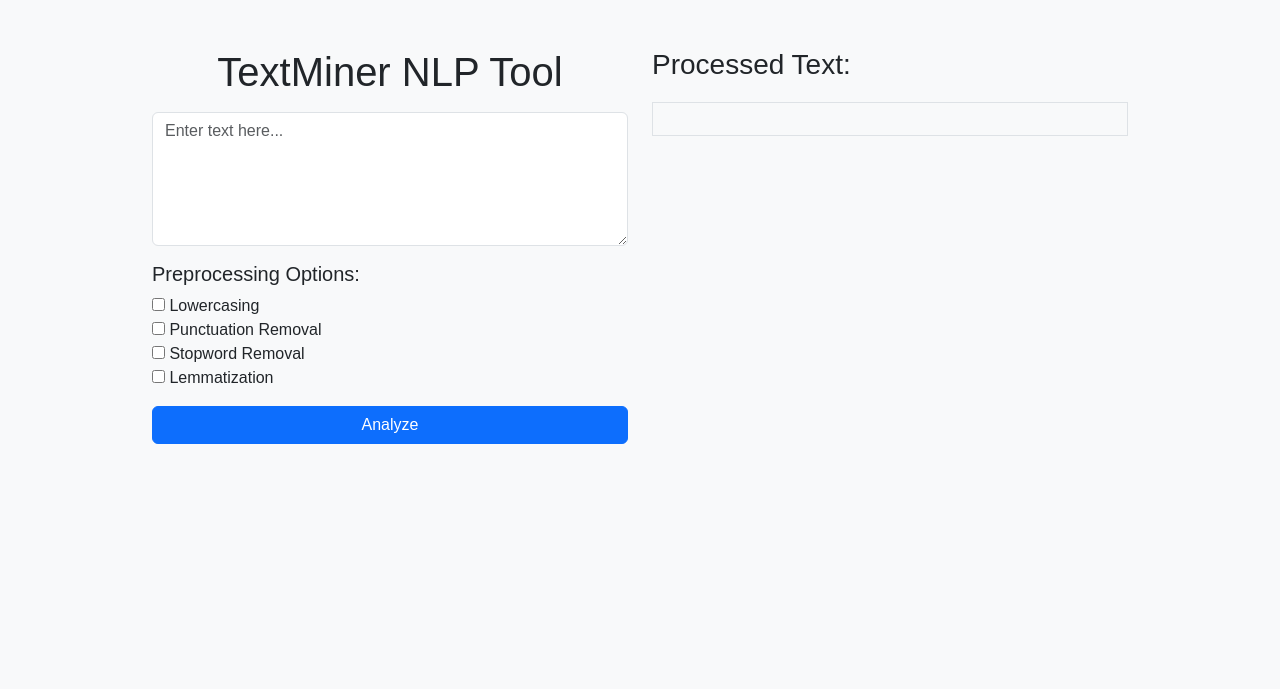
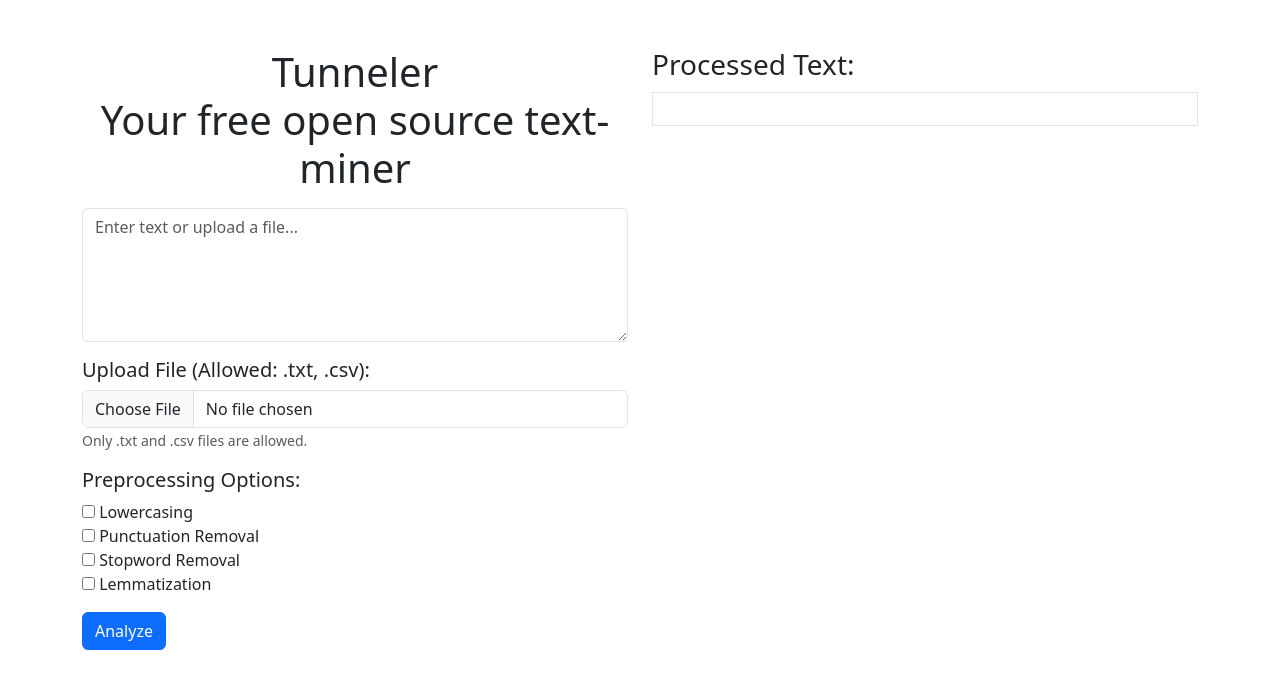
Before and after one commit to murmean/licenta, a Flask app: page / in a window 1280 px wide. Shown: the top 689 px of the page. Run offline with Flask 3, Linux system fonts and the light colour scheme.

Commit message:
1.1.0 stable

```diff
--- a/app.py
+++ b/app.py
@@ -1,12 +1,11 @@
-from flask import Flask, request, jsonify, render_template
+import os
+
+import gensim
 import pandas as pd
 import spacy
+from flask import Flask, request, jsonify, render_template
+from gensim import corpora
 from textblob import TextBlob
-import gensim
-from gensim import corpora
-from wordcloud import WordCloud
-import matplotlib.pyplot as plt
-import os
 
 # Load spaCy NLP model
 nlp = spacy.load("en_core_web_sm")
@@ -113,7 +112,26 @@ def home():
 
 @app.route("/analyze", methods=["POST"])
 def analyze():
-    text = request.form.get("text")
+    text = request.form.get("text", "").strip()
+    file = request.files.get("file")
+
+    # Handle file upload
+    if file:
+        filename = file.filename
+        filepath = os.path.join(app.config["UPLOAD_FOLDER"], filename)
+        file.save(filepath)
+
+        # Read text from file
+        if filename.endswith(".txt"):
+            with open(filepath, "r", encoding="utf-8") as f:
+                text = f.read()
+        elif filename.endswith(".csv"):
+            df = pd.read_csv(filepath)
+            if 'text' in df.columns:
+                text = " ".join(df['text'].dropna().tolist())
+            else:
+                return jsonify({"error": "CSV must contain a 'text' column"})
+
     if not text:
         return jsonify({"error": "No text provided"})
 
@@ -125,19 +143,15 @@ def analyze():
     miner.load_data(text)
     miner.preprocess(lowercase, remove_punct, remove_stopwords, lemmatize)
     sentiment = miner.sentiment_analysis()
-    # wordcloud = miner.generate_word_cloud()  # Commented out
     miner.train_model()
     topics = miner.topic_modeling()
 
     return jsonify({
         "sentiment": sentiment.get("sentiments", [0])[0],
-        # "wordcloud": wordcloud.get("wordcloud", ""),  # Commented out
         "topics": topics.get("topics", []),
-        "processed_text": " ".join(miner.processed_docs[0]),  # Get preprocessed text
-        "keywords": list(topics.get("topics", []))  # Use extracted topics as keywords
+        "processed_text": " ".join(miner.processed_docs[0]),  # Processed text
+        "keywords": list(topics.get("topics", []))  # Keywords are extracted topics
     })
-
-
 
 
 if __name__ == "__main__":
--- a/static/script.js
+++ b/static/script.js
@@ -1,8 +1,66 @@
+document.getElementById("fileInput").addEventListener("change", function(event) {
+    let file = event.target.files[0];
+    let fileInfo = document.getElementById("fileInfo");
+    let fileNameDisplay = document.getElementById("fileName");
+
+    if (file) {
+        let allowedTypes = ["text/plain", "text/csv"];
+        if (!allowedTypes.includes(file.type)) {
+            alert("Unsupported file type! Please upload a .txt or .csv file.");
+            event.target.value = ""; // Clear file input
+            fileInfo.style.display = "none";
+            return;
+        }
+
+        fileNameDisplay.textContent = file.name;
+        fileInfo.style.display = "block";
+    }
+});
+
+// ✅ Fix: Make remove file button work properly
+document.getElementById("removeFileBtn").addEventListener("click", function() {
+    let fileInput = document.getElementById("fileInput");
+    fileInput.value = ""; // Clear file input
+    document.getElementById("fileInfo").style.display = "none"; // Hide file info
+});
+
+// ✅ Function to clean processed text by removing HTML tags before download
+function stripHtmlTags(text) {
+    let tempElement = document.createElement("div");
+    tempElement.innerHTML = text;
+    return tempElement.textContent || tempElement.innerText || "";
+}
+
+// ✅ Function to Download Processed Text as .txt File (Without HTML tags)
+function downloadProcessedText(text) {
+    let cleanText = stripHtmlTags(text); // Remove HTML tags
+    let filename = "processed_text_" + new Date().toISOString().replace(/:/g, "-") + ".txt";
+    let blob = new Blob([cleanText], { type: "text/plain" });
+    let link = document.createElement("a");
+    link.href = URL.createObjectURL(blob);
+    link.download = filename;
+    document.body.appendChild(link);
+    link.click();
+    document.body.removeChild(link);
+}
+
+// ✅ Fix: Ensure downloaded file has clean text
 document.getElementById("textForm").addEventListener("submit", async function(event) {
     event.preventDefault();
 
     let formData = new FormData();
-    formData.append("text", document.getElementById("textInput").value);
+    let textInput = document.getElementById("textInput").value.trim();
+    let fileInput = document.getElementById("fileInput").files[0];
+
+    if (fileInput) {
+        formData.append("file", fileInput);
+    } else if (textInput) {
+        formData.append("text", textInput);
+    } else {
+        alert("Please enter text or upload a file.");
+        return;
+    }
+
     formData.append("lowercase", document.getElementById("lowercase").checked ? "true" : "false");
     formData.append("remove_punct", document.getElementById("remove_punct").checked ? "true" : "false");
     formData.append("remove_stopwords", document.getElementById("remove_stopwords").checked ? "true" : "false");
@@ -23,14 +81,7 @@ document.getElementById("textForm").addEventListener("submit", async function(ev
         // Display sentiment
         document.getElementById("sentiment").textContent = data.sentiment.toFixed(2);
 
-        // Hide Word Cloud (Commented Out)
-        // if (data.wordcloud) {
-        //     let wordcloudImage = document.getElementById("wordcloud");
-        //     wordcloudImage.src = data.wordcloud + "?timestamp=" + new Date().getTime();
-        //     wordcloudImage.style.display = "block";
-        // }
-
-        // Display improved topics
+        // Display extracted topics
         let topicsList = document.getElementById("topics");
         topicsList.innerHTML = "";
         data.topics.forEach(topic => {
@@ -39,7 +90,7 @@ document.getElementById("textForm").addEventListener("submit", async function(ev
             topicsList.appendChild(li);
         });
 
-        // Highlight keywords in processed text
+        //  Highlight keywords in processed text
         let processedText = data.processed_text;
         let keywords = data.keywords || [];
 
@@ -48,9 +99,16 @@ document.getElementById("textForm").addEventListener("submit", async function(ev
             processedText = processedText.replace(regex, `<span class="highlight">${keyword}</span>`);
         });
 
-        // Display processed text with highlights
+        //  Display processed text
         document.getElementById("processedText").innerHTML = processedText;
         document.getElementById("results").style.display = "block";
+
+        //  Show the Download button
+        let downloadBtn = document.getElementById("downloadTextBtn");
+        downloadBtn.style.display = "block";
+        downloadBtn.onclick = function() {
+            downloadProcessedText(processedText);
+        };
 
     } catch (error) {
         console.error("Error during analysis:", error);
--- a/static/styles.css
+++ b/static/styles.css
@@ -1,34 +1,56 @@
-body {
-    font-family: Arial, sans-serif;
-    background-color: #f8f9fa;
-}
-
-.container {
-    max-width: 1000px;
-    margin: auto;
-}
-
-textarea {
-    width: 100%;
+/* Ensure Preprocessing Options Are Visible */
+.row {
     margin-bottom: 10px;
 }
 
-button {
-    width: 100%;
+/* Fix Processed Text Box Size */
+#processedText {
+    margin-top: 10px;
+    font-size: 16px;
+    background-color: #fff;
+    border: 1px solid #ccc;
+    padding: 10px;
+    resize: none;
+    max-height: 300px; /* Limit height to avoid pushing buttons out */
+    overflow-y: auto;
 }
 
-#processedText {
-    margin-top: 20px;
+/* Fix Button Size */
+.btn {
     font-size: 16px;
 }
 
-mark {
-    background-color: yellow;
-    font-weight: bold;
+/* Center Buttons */
+.text-center {
+    display: flex;
+    justify-content: center;
 }
+
 .highlight {
     background-color: yellow;
     font-weight: bold;
     padding: 2px;
     border-radius: 3px;
 }
+
+#fileInfo {
+    display: flex;
+    align-items: center;
+    margin-top: 5px;
+}
+
+#fileName {
+    font-size: 14px;
+    padding: 5px 10px;
+}
+
+#removeFileBtn {
+    font-size: 12px;
+    padding: 5px 8px;
+}
+
+#downloadTextBtn {
+    display: none; /* It will be shown when text is processed */
+    width: 100%;
+    text-align: center;
+}
--- a/templates/index.html
+++ b/templates/index.html
@@ -12,9 +12,21 @@
 <div class="row">
     <!-- Left Side: Input & Analysis -->
     <div class="col-md-6">
-        <h1 class="text-center">TextMiner NLP Tool</h1>
+        <h1 class="text-center">Tunneler
+            <br> Your free open source text-miner</h1>
         <form id="textForm" class="mt-3">
-            <textarea id="textInput" class="form-control" rows="5" placeholder="Enter text here..."></textarea>
+            <textarea id="textInput" class="form-control" rows="5"
+                      placeholder="Enter text or upload a file..."></textarea>
+
+            <h5 class="mt-3">Upload File (Allowed: .txt, .csv):</h5>
+            <input type="file" id="fileInput" class="form-control mt-2" accept=".txt, .csv">
+            <small class="text-muted">Only .txt and .csv files are allowed.</small>
+
+            <!-- File Name Display & Remove Button -->
+            <div id="fileInfo" class="mt-2" style="display: none;">
+                <span id="fileName" class="badge bg-primary"></span>
+                <button type="button" id="removeFileBtn" class="btn btn-danger btn-sm ms-2">Remove File</button>
+            </div>
 
             <h5 class="mt-3">Preprocessing Options:</h5>
             <label><input type="checkbox" id="lowercase"> Lowercasing</label><br>
@@ -24,21 +36,26 @@
             <button type="submit" class="btn btn-primary mt-3">Analyze</button>
         </form>
 
+
         <div id="results" class="mt-4" style="display: none;">
             <h4>Sentiment Score: <span id="sentiment"></span></h4>
-{#            <h4>Word Cloud:</h4>#}
-{#            <img id="wordcloud" src="" alt="Word Cloud" class="img-fluid" style="max-width: 500px; display: none;">#}
+            {#            <h4>Word Cloud:</h4>#}
+            {#            <img id="wordcloud" src="" alt="Word Cloud" class="img-fluid" style="max-width: 500px; display: none;">#}
             <h4>Extracted Topics:</h4>
             <ul id="topics" class="list-group">
             </ul>
         </div>
     </div>
 
-    <!-- Right Side: Display Processed Text with Highlights -->
+
+    <!-- Right Side: Display Processed Text with Highlights & Download Button -->
     <div class="col-md-6">
         <h3>Processed Text:</h3>
         <div id="processedText" class="border p-3" style="white-space: pre-wrap;"></div>
+        <button id="downloadTextBtn" class="btn btn-success mt-3" style="display: none;">Download Processed Text
+        </button>
     </div>
+
 </div>
 
 <script src="{{ url_for('static', filename='script.js') }}"></script>
--- /dev/null
+++ b/uploads/dataset.csv
@@ -0,0 +1,3 @@
+text
+"The quick brown fox jumped over the lazy dog."
+"This is a test sentence to remove stopwords."
```
